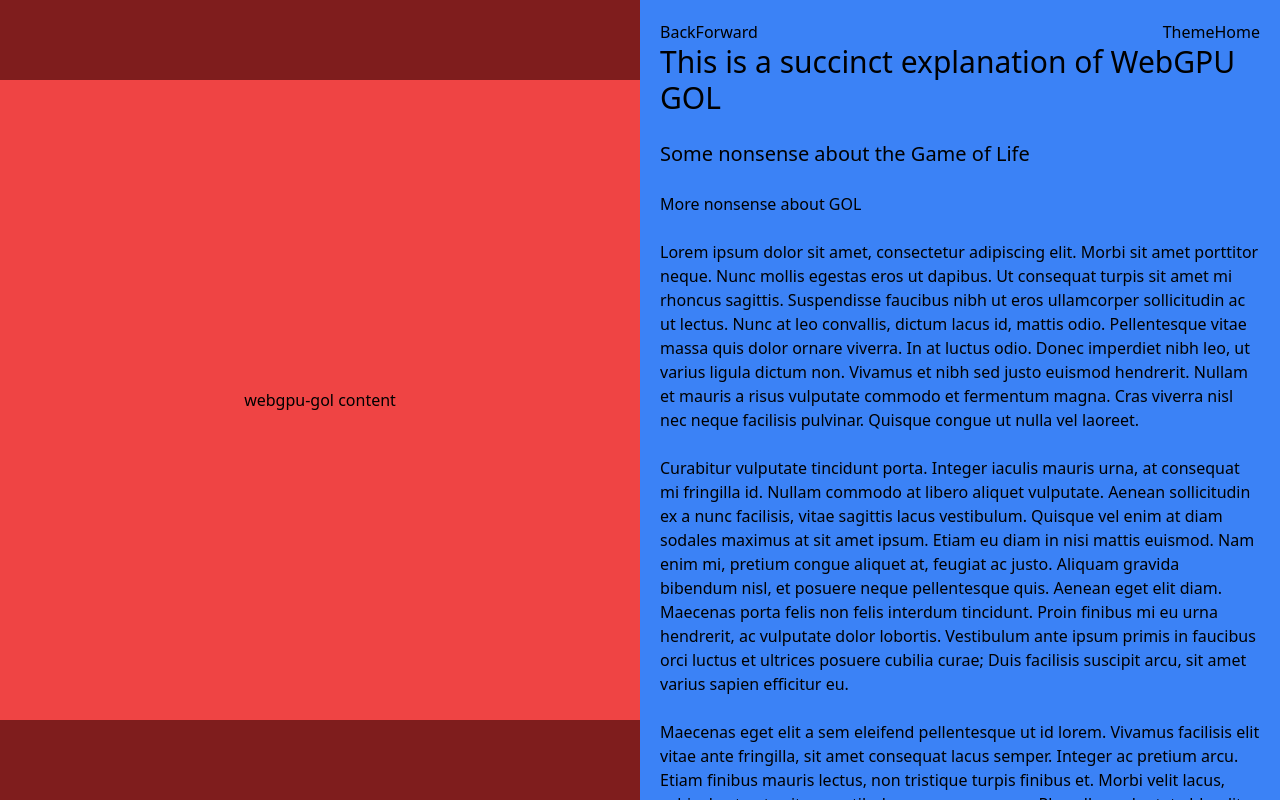
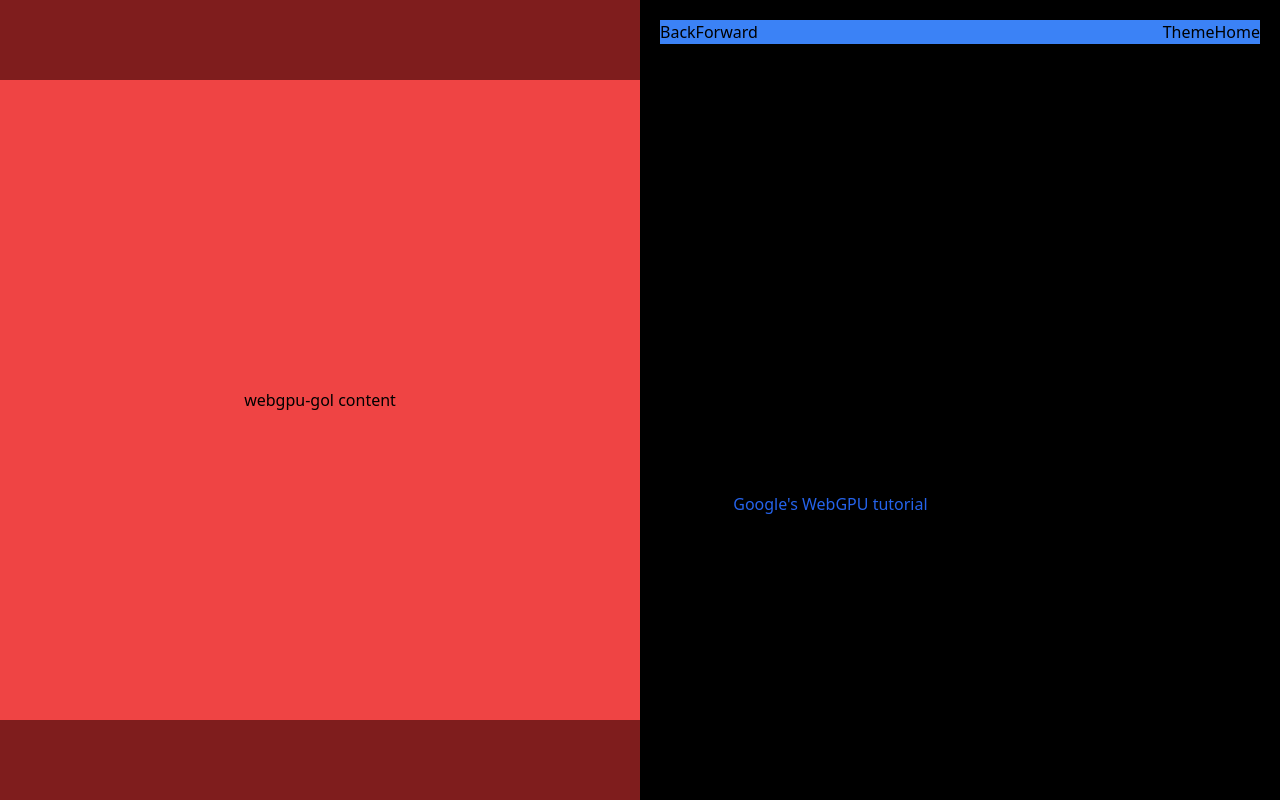
Before and after one commit to BryanDavis999/portfolio, a Next.js app: page /experiments/webgpu-gol in a window 1280 px wide. Built offline with nearby package versions, Linux system fonts and the light colour scheme.

Commit message:
Added minor explanations and a navbar stub

```diff
--- a/experiment_info/webgpu-gol.md
+++ b/experiment_info/webgpu-gol.md
@@ -1,20 +1,20 @@
 ---
-title: 'WEBGPU GOL'
+title: 'WebGPU Game of Life'
 date: '2020-01-01'
 ---
 
-# This is a succinct explanation of WebGPU GOL
+# WebGPU Game of Life Simulation
 &nbsp;
-## Some nonsense about the Game of Life
+## What is the Game of Life?
+The Game of Life is a cellular automaton created by John Horton Conway in 1970.&nbsp;
 &nbsp;
-### More nonsense about GOL
+It consists of a two dimensional grid of square cells. Each square is in one of two states: "Alive" or "Dead".&nbsp;
+&nbsp;
+Every cell interacts with its eight neighbors to determine whether it lives or dies based on the following rules:
+- Any live cell with fewer than 2 or greater than 3 live neighbors will die.
+- Any live cell with 2 or 3 neighbors lives on to the next generation.
+- Any dead cell with exactly 3 neighbors becomes a live cell.
+&nbsp;
+## Simulation Details
 \
-Lorem ipsum dolor sit amet, consectetur adipiscing elit. Morbi sit amet porttitor neque. Nunc mollis egestas eros ut dapibus. Ut consequat turpis sit amet mi rhoncus sagittis. Suspendisse faucibus nibh ut eros ullamcorper sollicitudin ac ut lectus. Nunc at leo convallis, dictum lacus id, mattis odio. Pellentesque vitae massa quis dolor ornare viverra. In at luctus odio. Donec imperdiet nibh leo, ut varius ligula dictum non. Vivamus et nibh sed justo euismod hendrerit. Nullam et mauris a risus vulputate commodo et fermentum magna. Cras viverra nisl nec neque facilisis pulvinar. Quisque congue ut nulla vel laoreet.\
-\
-Curabitur vulputate tincidunt porta. Integer iaculis mauris urna, at consequat mi fringilla id. Nullam commodo at libero aliquet vulputate. Aenean sollicitudin ex a nunc facilisis, vitae sagittis lacus vestibulum. Quisque vel enim at diam sodales maximus at sit amet ipsum. Etiam eu diam in nisi mattis euismod. Nam enim mi, pretium congue aliquet at, feugiat ac justo. Aliquam gravida bibendum nisl, et posuere neque pellentesque quis. Aenean eget elit diam. Maecenas porta felis non felis interdum tincidunt. Proin finibus mi eu urna hendrerit, ac vulputate dolor lobortis. Vestibulum ante ipsum primis in faucibus orci luctus et ultrices posuere cubilia curae; Duis facilisis suscipit arcu, sit amet varius sapien efficitur eu.\
-\
-Maecenas eget elit a sem eleifend pellentesque ut id lorem. Vivamus facilisis elit vitae ante fringilla, sit amet consequat lacus semper. Integer ac pretium arcu. Etiam finibus mauris lectus, non tristique turpis finibus et. Morbi velit lacus, vehicula et ante vitae, vestibulum accumsan urna. Phasellus vulputate blandit fringilla. Etiam sit amet dignissim ante. Sed nec lorem quis metus auctor sollicitudin id vel tellus. Praesent laoreet purus id tincidunt malesuada. Ut fermentum mauris eu lectus malesuada, at ornare turpis convallis.
-
-Aliquam non dolor ac nulla elementum hendrerit. Praesent est lorem, elementum vitae tortor ut, scelerisque commodo tortor. Vivamus lobortis mi quis sapien commodo posuere. Vivamus sed lorem cursus, rhoncus neque eu, egestas ante. In tempus eu urna et rhoncus. Curabitur varius lectus eu placerat faucibus. Donec fringilla vel nisi non luctus. Maecenas et dui vel ex pulvinar dignissim eget at turpis. Fusce in maximus ipsum. Sed libero eros, porttitor sed erat at, tempor luctus lacus. Donec non rutrum lectus. Praesent quam ligula, viverra nec sagittis a, aliquet non massa. Ut placerat, ligula in fringilla maximus, mauris justo dapibus quam, et maximus lectus sem in magna.
-
-Cras auctor elit purus, at rhoncus nulla fermentum at. Nunc et ex eu magna facilisis lacinia. In aliquet pulvinar consectetur. Quisque suscipit, turpis eget venenatis facilisis, erat lacus rhoncus ante, a porta felis eros quis felis. Nunc nec nisl cursus, porta lectus in, vulputate mi. Integer nisi magna, posuere sed turpis id, vulputate dictum leo. Maecenas dui nunc, fringilla non dolor a, vulputate venenatis felis. Nullam convallis elit in mauris scelerisque mollis. Curabitur eu risus sit amet nulla sodales vulputate a eu massa. Donec tincidunt sapien vitae volutpat aliquet. Sed felis dolor, faucibus sit amet posuere vitae, rutrum in quam.
+The Simulation is a simple implementation of the above rules using WebGPU based on [Google's WebGPU tutorial](https://codelabs.developers.google.com/your-first-webgpu-app)
--- a/src/pages/experiments/[id].tsx
+++ b/src/pages/experiments/[id].tsx
@@ -35,7 +35,7 @@ type ExperimentProps = {
 }
 
 const NavBar = ({customStyle}: any) => (
-  <div className={`h-6 flex justify-between items-center ${customStyle}`}>
+  <div className={`h-6 bg-blue-500 flex justify-between items-center ${customStyle}`}>
     <div className='flex'>
       <p>Back</p>
       <p>Forward</p>
@@ -63,15 +63,15 @@ const Experiment = ({ id, info }: ExperimentProps) => {
         <title>{id}</title>
       </Head>
       <div className='absolute top-0 left-0 w-screen h-screen flex flex-col overflow-scroll md:flex-row md:overflow-clip'>
-        <NavBar customStyle='md:hidden'/>
+        <NavBar customStyle='md:hidden my-5'/>
         <div className='w-full md:w-1/2 md:flex md:items-center md:justify-center bg-red-900'>
           <div className='grow-0 aspect-square w-full md:max-w-2xl bg-red-500 flex items-center justify-center'>
             <p>{id} content</p>
             {/* <ExperimentCode /> */}
           </div>
         </div>
-        <div className='bg-blue-500 w-full md:w-1/2 md:overflow-y-scroll p-5'>
-          <NavBar customStyle='hidden md:flex'/>
+        <div className='bg-black w-full md:w-1/2 md:overflow-y-scroll p-5'>
+          <NavBar customStyle='hidden md:flex mb-5'/>
           <Markdown>{info}</Markdown>
         </div>
       </div>
--- a/src/styles/global.css
+++ b/src/styles/global.css
@@ -28,6 +28,10 @@ h2 {
   @apply text-xl
 }
 
+a {
+  @apply text-blue-600
+}
+
 /* For IE, Edge and Firefox */
 .hidden_scrollbar {
   -ms-overflow-style: none;
```
Also changed, not shown: experiment_info/webgpu-boids.md (+19 -16 lines).
